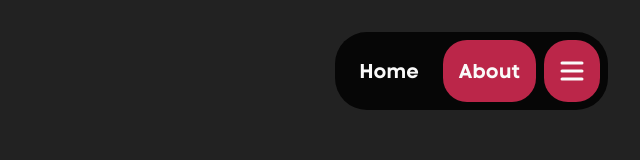
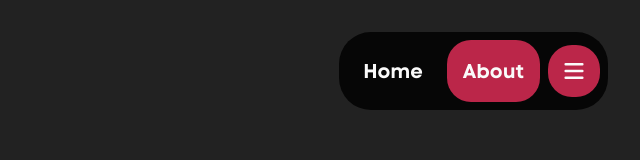
Before and after one commit to steppp/personal-website, a Next.js app: page / in a window 1280 px wide. Shown: the top 160 px of the page, without its empty margins (640-1280 px from the left). Built offline with nearby package versions, Linux system fonts and the light colour scheme.

Commit message:
feat: update navbar styling [#4]
Set fixed navbar height.

Add support for the aspect ratio to the button component.

```diff
--- a/components/Button/index.tsx
+++ b/components/Button/index.tsx
@@ -8,13 +8,14 @@ interface ButtonProps {
 	onClick?: MouseEventHandler
 	children?: React.ReactNode
 	plain?: boolean
+	ratio?: number // aspect ratio
 }
 
 const Button = ({ onClick, href, iconName, children, ...props }: ButtonProps) => {
 	const WrapperComponent = (!!href ? StyledLink : StyledButton) as React.ElementType
 
 	return (
-		<WrapperComponent href={href} onClick={onClick} plain={props.plain}>
+		<WrapperComponent href={href} onClick={onClick} plain={props.plain} css={{ $$aR: props.ratio }}>
 			{iconName && (
 				<StyledButtonIcon hasText={children !== undefined}>
 					<Icon name={iconName} role="button icon" />
--- a/components/Button/styles.ts
+++ b/components/Button/styles.ts
@@ -11,6 +11,7 @@ const commonStyles = css({
 	width: 'max-content',
 	backgroundColor: '$primaryAccent1',
 	color: '$grayLight1',
+	aspectRatio: '$$aR',
 
 	variants: {
 		plain: {
--- a/components/Icon/styles.ts
+++ b/components/Icon/styles.ts
@@ -1,14 +1,14 @@
 import { styled } from '@/theme/stitches.config'
 
 export const StyledIcon = styled('i', {
-	width: '$iconSmall',
-	height: '$iconSmall',
+	width: '$iconRegular',
+	height: '$iconRegular',
 	display: 'block',
 	minWidth: 'max-content',
 
 	'& svg': {
-		width: '$iconSmall',
-		height: '$iconSmall',
+		width: '$iconRegular',
+		height: '$iconRegular',
 		minWidth: 'max-content',
 		minHeight: 'max-content',
 
--- a/components/NavBar/index.tsx
+++ b/components/NavBar/index.tsx
@@ -33,14 +33,14 @@ const NavBar = ({ items }: NavbarModel) => {
 		const localItems = [...items]
 
 		// select the element whose URL matches the pathname
-		const activeRouteItemIndex = items?.findIndex((item) => router.asPath == item.href)
-		const activeRouteItem = items[activeRouteItemIndex]
+		const activeRouteItemIndex = localItems?.findIndex((item) => router.asPath == item.href)
+		const activeRouteItem = localItems[activeRouteItemIndex]
 		localItems.splice(activeRouteItemIndex, 1)
 		setActiveItem(activeRouteItem)
 
 		// the next clickable element will be the first one whose URL do not match the active one
-		const nextRouteItemIndex = items?.findIndex((item) => item.href !== activeRouteItem?.href)
-		const nextRouteItem = items[nextRouteItemIndex]
+		const nextRouteItemIndex = localItems?.findIndex((item) => item.href !== activeRouteItem?.href)
+		const nextRouteItem = localItems[nextRouteItemIndex]
 		localItems.splice(nextRouteItemIndex, 1)
 		setNextItem(nextRouteItem)
 
@@ -66,7 +66,7 @@ const NavBar = ({ items }: NavbarModel) => {
 						{item.label}
 					</Button>
 				))}
-			<Button iconName="hamburger" onClick={toggleMenuOpen} />
+			<Button iconName="hamburger" ratio={1} onClick={toggleMenuOpen} />
 		</StyledNavbar>
 	)
 }
--- a/components/NavBar/styles.ts
+++ b/components/NavBar/styles.ts
@@ -5,7 +5,7 @@ export const StyledNavbar = styled('nav', {
 	borderRadius: '$outer',
 	display: 'flex',
 	justifyContent: 'center',
-	alignItems: 'stretch',
+	alignItems: 'center',
 	maxWidth: '90%',
 	position: 'fixed',
 	left: '50%',
@@ -14,9 +14,14 @@ export const StyledNavbar = styled('nav', {
 	transform: 'translate(-50%, 0)',
 	fontFamily: '$heading',
 	fontSize: '$default',
+	minHeight: 'calc($navbarHeight)',
 
 	'& > * + *': {
 		marginLeft: '$small',
+	},
+
+	'& > *': {
+		height: '100%',
 	},
 
 	'@md': {
--- a/theme/stitches.config.ts
+++ b/theme/stitches.config.ts
@@ -60,11 +60,12 @@ const { styled, css, globalCss, keyframes, getCssText, theme, createTheme, confi
 				inner: '24px',
 			},
 			sizes: {
-				iconSmall: 14,
-				iconRegular: 20,
-				iconMedium: 32,
-				iconBig: 48,
-				iconHuge: 60,
+				iconSmall: '14px',
+				iconRegular: '20px',
+				iconMedium: '32px',
+				iconBig: '48px',
+				iconHuge: '60px',
+				navbarHeight: '78px',
 			},
 		},
 		media: {
```
